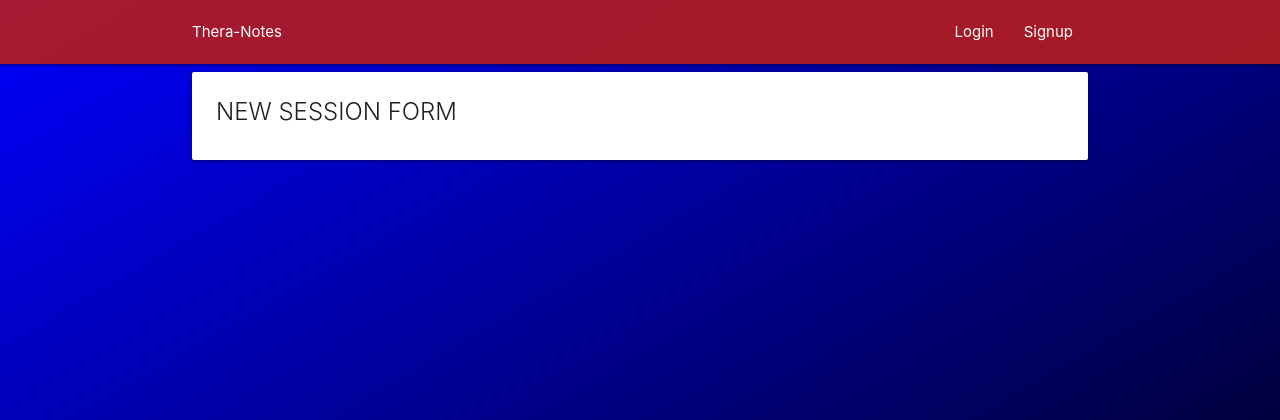
After one commit to pneibaur/TheraNotes, a Django app: page /session/1/session_create/1/ in a window 1280 px wide. The commit adds this page. Shown: the top 420 px of the page. Run offline with Django 4.2, Linux system fonts and the light colour scheme.

Commit message:
adds new_session_form routes

```diff
--- a/main_app/forms.py
+++ b/main_app/forms.py
@@ -1,5 +1,6 @@
 from pyexpat import model
-from .models import Therapist, Patient, Session_Note
+from statistics import mode
+from .models import Therapist, Patient, Session_Note, Tx_Session
 from django.forms import forms, ModelForm
 from django.contrib.auth import forms, get_user_model
 
@@ -23,3 +24,8 @@ class NoteForm(ModelForm):
     class Meta:
         model = Session_Note
         fields = ['note',]
+
+class NewSessionForm(ModelForm):
+    class Meta:
+        model = Tx_Session
+        fields = ['session_chart', 'chart_patient_sees']
--- a/main_app/templates/base.html
+++ b/main_app/templates/base.html
@@ -19,14 +19,14 @@
                 <a href="{% url 'home' %}">Thera-Notes</a>
                 <ul class="right">
                     {% if user.is_authenticated %}
-                    <li>Hello {{user.first_name}}</li>
+                        {% if user.is_therapist %}
+                        <li><a class="chip" href="{% url 'therapist_detail' user.id %}">{{user.first_name}}</a></li>
+                        <li><a href="{% url 'patient_index' user.id %}">My Patients</a></li>
+                        {% elif user.is_patient %}
+                        <li><a href="{% url 'patient_detail' user.id %}">Profile</a></li>
+                        <li><a href="{% url 'patient_home' user.id %}">Home</a></li>
+                        {% endif %}
                     <li><a href="{% url 'logout' %}">logout</a></li>
-                    {% if user.is_therapist %}
-                    <li><a href="{% url 'patient_index' user.id %}">My Patients</a></li>
-                    {% elif user.is_patient %}
-                    <li><a href="{% url 'patient_detail' user.id %}">Profile</a></li>
-                    <li><a href="{% url 'patient_home' user.id %}">Home</a></li>
-                    {% endif %}
                     {% else %}
                     <li><a href="{% url 'login' %}">Login</a></li>
                     <li><a href="{% url 'signup' %}">Signup</a></li>
--- a/main_app/templates/profiles/profile_detail.html
+++ b/main_app/templates/profiles/profile_detail.html
@@ -40,6 +40,7 @@
             </div>
         </div>
     </div>
+    {% elif user.is_therapist %}
     {% else %}
     <div class="row center grey-text text-lighten-2">
         <h1>NOTHING TO DISPLAY</h1>
--- /dev/null
+++ b/main_app/templates/sessions/new_session_form.html
@@ -0,0 +1,10 @@
+{% extends 'base.html' %}
+{% block content %}
+
+<div class="card">
+    <div class="card-content">
+        <span class="card-title">NEW SESSION FORM</span>
+    </div>
+</div>
+
+{% endblock content %}
--- a/main_app/urls.py
+++ b/main_app/urls.py
@@ -7,16 +7,18 @@ urlpatterns = [
     path("accounts/signup/", views.signup, name='signup'),
     path("accounts/signup/therapist/", views.therapist_signup, name='therapist_signup'),
     path("accounts/signup/patient/", views.patient_signup, name='patient_signup'),
-    # THERAPISTS
+    # THERAPIST INDEX
     path("therapists/", views.therapist_index, name='therapist_index'),
     path("therapists/<int:therapist_id>/", views.therapist_detail, name='therapist_detail'),
     # PATIENTS
     path("therapists/<int:therapist_id>/patients/", views.patient_index, name='patient_index'),
     path("therapists/<int:therapist_id>/add_patient/<int:patient_id>/", views.patient_assign, name='patient_assign'),
     path("therapists/<int:therapist_id>/remove_patient/<int:patient_id>/", views.patient_unassign, name='patient_unassign'),
-    # SESSIONS
+    # SESSION DETAILS
     path("therapists/<int:therapist_id>/patients/<int:patient_id>/session_detail/<int:session_id>/", views.session_detail, name='session_detail'),
     path("patients/<int:patient_id>/", views.patient_detail, name='patient_detail'),
     path("patients/<int:patient_id>/home/", views.patient_home, name='patient_home'),
     path("session/<int:user_id>/add_note/<int:session_id>/", views.add_note, name='add_note'),
+    path("session/<int:therapist_id>/session_create/<int:patient_id>/", views.session_create, name='session_create'),
+    path("session/<int:therapist_id>/patient/<int:patient_id>/new_session/<int:session_id>/", views.add_new_session, name='add_new_session'),
 ]
--- a/main_app/views.py
+++ b/main_app/views.py
@@ -1,7 +1,7 @@
 from multiprocessing import context
 from django.shortcuts import render, redirect
-from .forms import PatientSignupForm, CustomUserCreationForm, TherapistSignupForm, NoteForm
-from .models import Patient, Therapist, Tx_Session, Session_Note, User
+from .forms import PatientSignupForm, CustomUserCreationForm, TherapistSignupForm, NoteForm, NewSessionForm
+from .models import Patient, Therapist, Tx_Session, User
 from django.contrib.auth.decorators import login_required
 # Credit to Vitor Frietas for the guide on making decorators. see decorators.py for URL
 from .decorators import therapist_required, patient_required
@@ -141,3 +141,18 @@ def add_note(request, user_id, session_id):
         new_note.session_id = session_id
         new_note.save()
     return redirect('session_detail', therapist_id=therapist_id, patient_id=patient_id, session_id=session_id)
+
+def session_create(request, therapist_id, patient_id):
+    session_form = NewSessionForm()
+    context = {'session_form': session_form, 'therapist_id': therapist_id, 'patient_id': patient_id}
+    return render(request, 'sessions/new_session_form.html', context)
+
+def add_new_session(request, therapist_id, patient_id):
+    form = NewSessionForm(request.POST)
+    if form.is_valid():
+        new_session = form.save(commit=False)
+        new_session.patient = patient_id
+        new_session.therapist_set.add(id=therapist_id)
+        session_id = new_session.id
+        new_session.save()
+    return redirect('session_detail', therapist_id=therapist_id, patient_id=patient_id, session_id=session_id)
```
Also changed, not shown: main_app/templates/patient/patient_home.html (+12 -2 lines).
